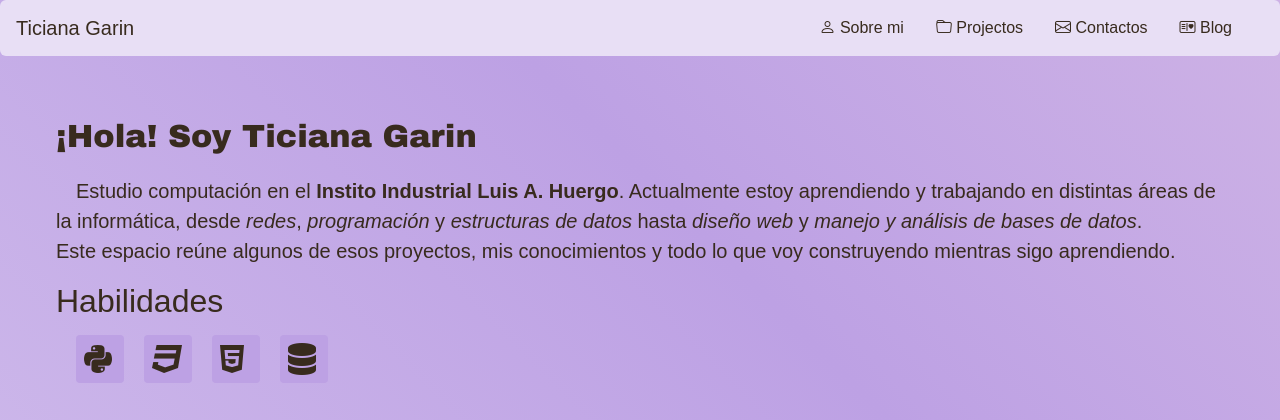
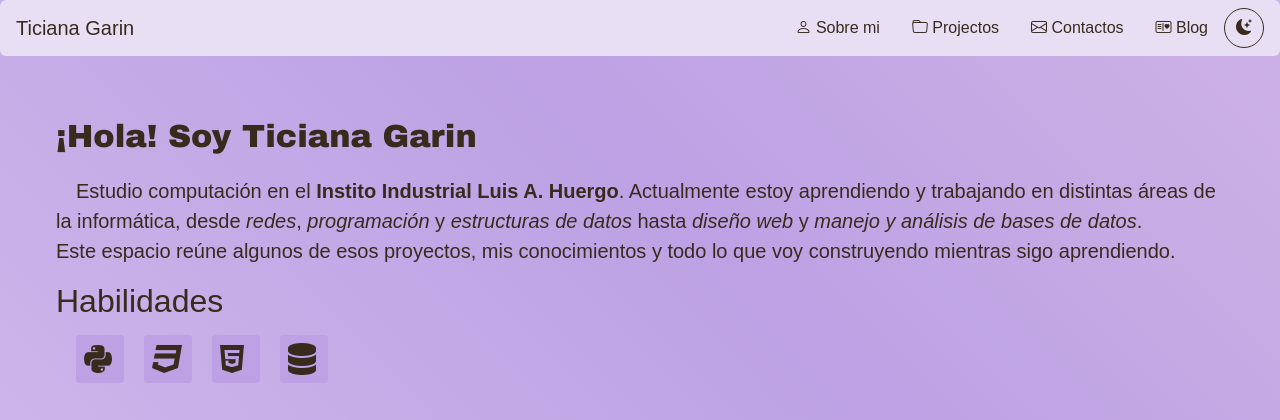
Before and after one commit to tixi333/Website_Django, a Django app: page / in a window 1280 px wide. Shown: the top 420 px of the page. Run offline with Django 5.2, Linux system fonts and the light colour scheme; some web fonts are replaced.

Commit message:
Update styles.css

```diff
--- a/personalwebsite/portfolio/static/portfolio/styles.css
+++ b/personalwebsite/portfolio/static/portfolio/styles.css
@@ -56,6 +56,11 @@ section{
     padding-bottom: 20px;
 }
 
+.site-footer {
+    background-color: var(--gradient1);
+    padding-left: 20px;
+    padding-top: 5px;
+}
 
 .main_section{
     margin-bottom: 40px;
@@ -94,6 +99,40 @@ section{
     display: flex;
     align-items: center;
 }
+.theme-toggle-link {
+    display: inline-grid;
+    width: 2.5rem;
+    height: 2.5rem;
+    place-items: center;
+    border: 1px solid currentColor;
+    border-radius: 50%;
+    color: var(--text);
+    text-decoration: none;
+}
+.theme-toggle-link:hover {
+    color: var(--hover_color);
+}
+.theme-toggle-link i {
+    position: static;
+    display: inline-block;
+    animation: theme-icon-rotate-in 180ms ease-out both;
+}
+.theme-toggle-link .moon-icon {
+    opacity: 1;
+}
+.theme-toggle-link .sun-icon {
+    opacity: 1;
+}
+@keyframes theme-icon-rotate-in {
+    from {
+        opacity: 0;
+        transform: rotate(-90deg) scale(0.6);
+    }
+    to {
+        opacity: 1;
+        transform: rotate(0) scale(1);
+    }
+}
 .nav-link:hover {
   color: var(--hover_color) !important;
 }
@@ -102,11 +141,7 @@ section{
     position: absolute;
     opacity: 0;
 }
-.site-footer {
-    background-color: var(--gradient1);
-    padding-left: 20px;
-    padding-top: 5px;
-}
+
 .theme-toggle {
     position: relative;
     display: inline-grid;
@@ -345,7 +380,7 @@ section{
 }
 
 /* Variables que cambian cuando se activa el modo oscuro */
-body:has(#darkmode:checked) {
+body.tema-oscuro {
     --gradient1: #5d5686;
     --gradient2: #43316e;
     --gradient3: #655072;
```
